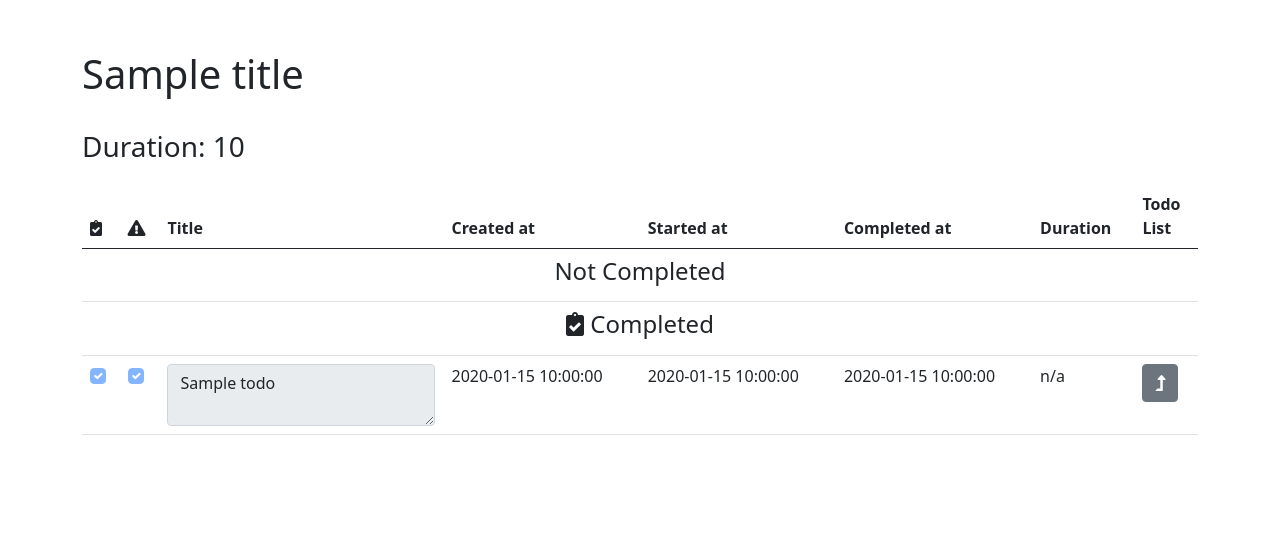
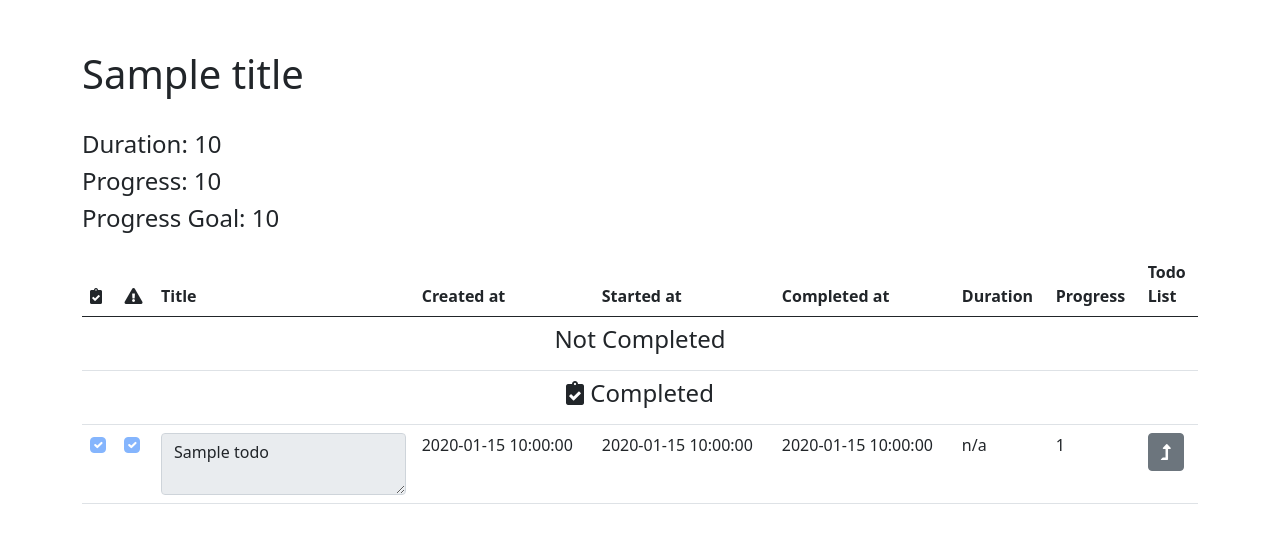
Before and after one commit to jakobrobert/todo-app, a Flask app: template app/templates/long_term_todo.html in a window 1280 px wide. Shown: the top 543 px of the page. Run offline with Flask 2, Linux system fonts and the light colour scheme; tables that the repository leaves empty hold one stand-in row (values such as "Sample post"); the template is opened without the code that fills it: values that come from a table or form of the project are taken from there, most other values are stand-ins (such as "Sample title", 1, 10 or a date in 2020); parts of the project's set-up code (start-up, migrations or seed data) failed here and were passed over.

Commit message:
Extend view for long term todo (overview of todo instances)

```diff
--- a/app/templates/long_term_todo.html
+++ b/app/templates/long_term_todo.html
@@ -15,41 +15,27 @@
     <div style="margin-top: 50px;" class="container">
         <h1>{{ title }}</h1>
         <br>
-        <h3>Duration: {{ duration }}</h3>
+        <h4>Duration: {{ duration }}</h4>
+        <h4>Progress: {{ progress }}</h4>
+        <h4>Progress Goal: {{ progress_goal }}</h4>
         <div style="margin-top: 20px;" class="table-responsive">
             <table class="table">
                 <thead>
                     <tr>
-                        <th scope="col">
-                            <i class="fas fa-clipboard-check"></i>
-                        </th>
-                        <th scope="col">
-                            <i class="fas fa-exclamation-triangle"></i>
-                        </th>
-                        <th scope="col">
-                            Title
-                        </th>
-                        <th scope="col">
-                            Created at
-                        </th>
-                        <th scope="col">
-                            Started at
-                        </th>
-                        <th scope="col">
-                            Completed at
-                        </th>
-                        <th scope="col">
-                            Duration
-                        </th>
-                        <th scope="col">
-                            Todo<br>
-                            List
-                        </th>
+                        <th scope="col"><i class="fas fa-clipboard-check"></i></th>
+                        <th scope="col"><i class="fas fa-exclamation-triangle"></i></th>
+                        <th scope="col">Title</th>
+                        <th scope="col">Created at</th>
+                        <th scope="col">Started at</th>
+                        <th scope="col">Completed at</th>
+                        <th scope="col">Duration</th>
+                        <th scope="col">Progress</th>
+                        <th scope="col">Todo<br>List</th>
                     </tr>
                 </thead>
                 <tbody>
                     <tr>
-                        <td colspan="8" style="text-align: center;">
+                        <td colspan="10" style="text-align: center;">
                             <h4>Not Completed</h4>
                         </td>
                     </tr>
@@ -57,7 +43,7 @@
                     {% include "long_term_todo_table_row.html" %}
                 {% endfor %}
                     <tr>
-                        <td colspan="8" style="text-align: center;">
+                        <td colspan="10" style="text-align: center;">
                             <h4><i class="fas fa-clipboard-check"></i> Completed</h4>
                         </td>
                     </tr>
--- a/app/templates/long_term_todo_table_row.html
+++ b/app/templates/long_term_todo_table_row.html
@@ -25,6 +25,9 @@
         {{ todo.duration or 'n/a' }}
     </td>
     <td>
+        {{ todo.progress or 'n/a' }}
+    </td>
+    <td>
         <a class="btn btn-secondary"
            href="{{ url_for('get_todo_list', id=todo.todo_list_id) }}">
             <i class="fas fa-level-up-alt"></i>
--- a/app/templates/long_term_todos.html
+++ b/app/templates/long_term_todos.html
@@ -30,9 +30,7 @@
             <table class="table">
                 <thead>
                     <tr>
-                        <th scope="col">
-                            <i class="fas fa-clipboard-check"></i>
-                        </th>
+                        <th scope="col"><i class="fas fa-clipboard-check"></i></th>
                         <th scope="col">
                             <a class="btn btn-primary btn-sm"
                                href="{{ url_for('update_setting_for_long_term_todos', key='sort_long_term_todos_by', value='title_ascending') }}">
```
